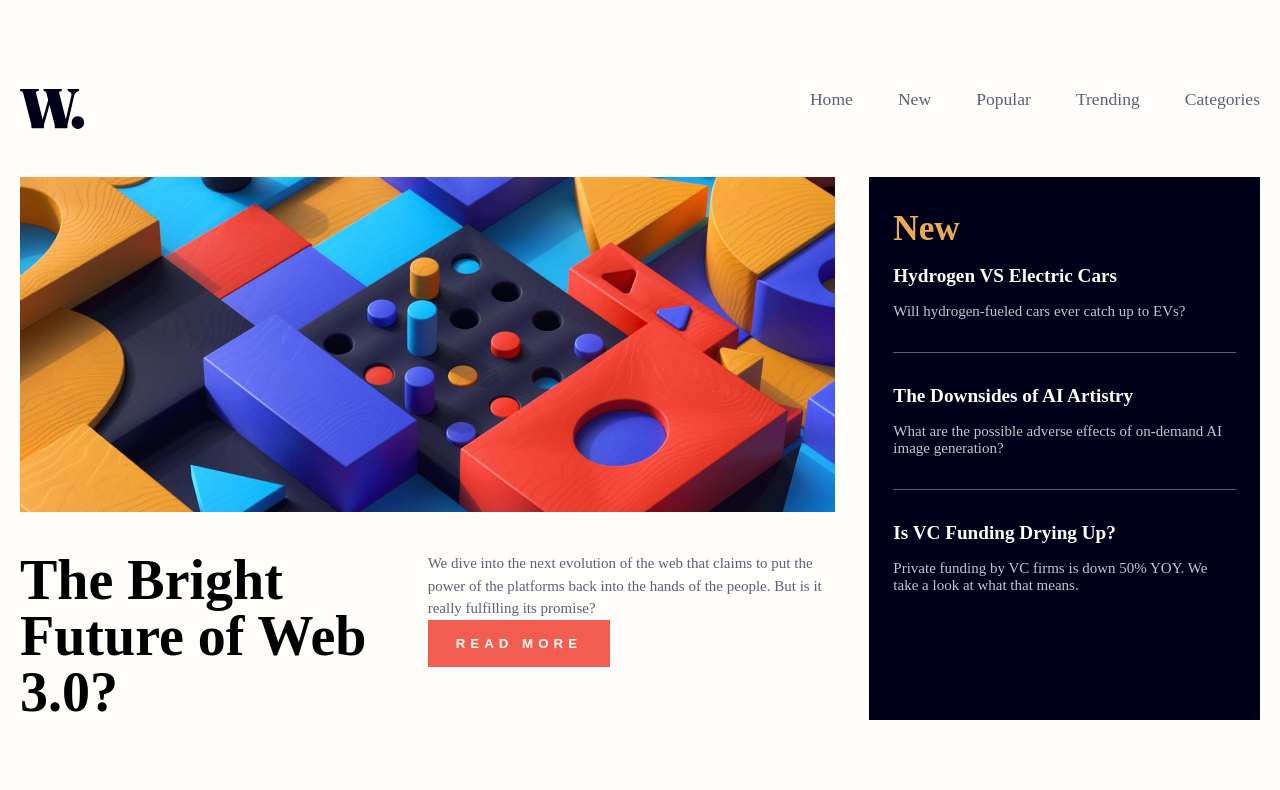
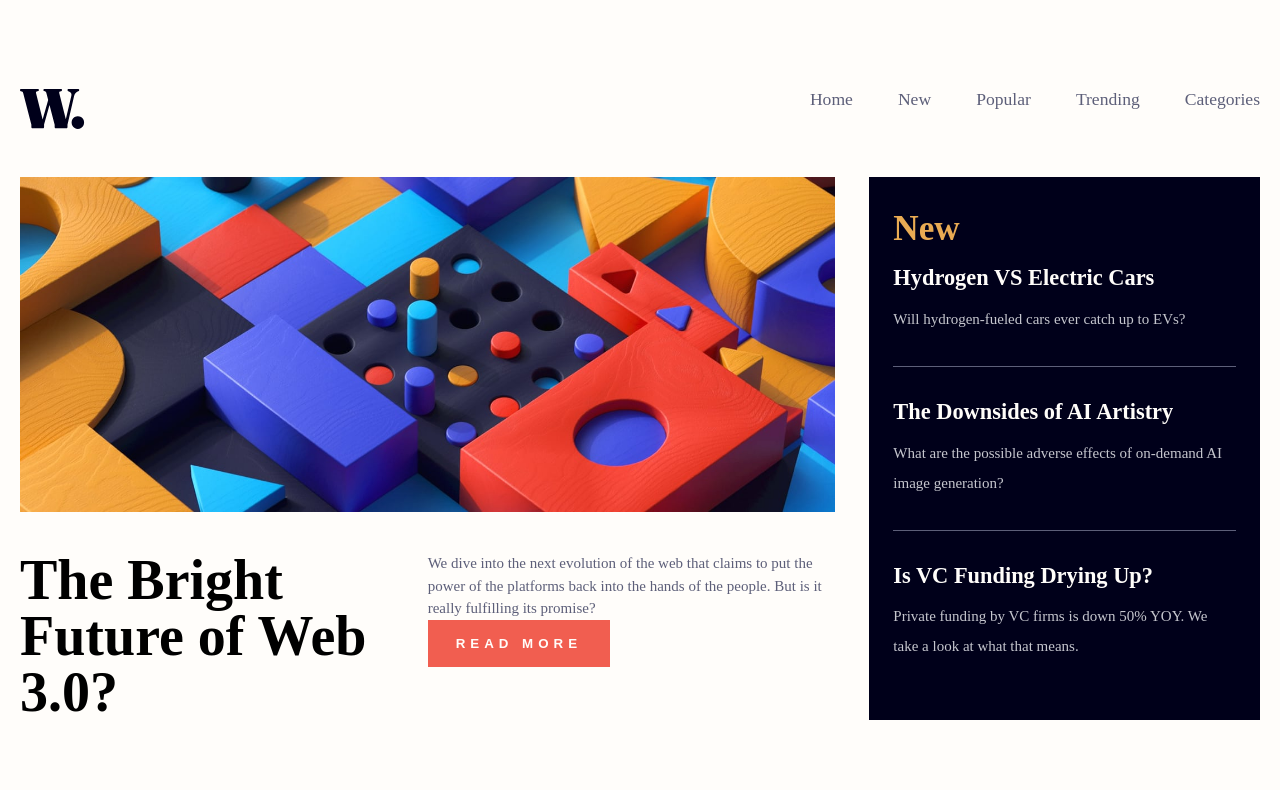
Before and after one commit to nurira/news-homepage, a React (Vite) app: page / in a window 1280 px wide. Shown: the top 790 px of the page. Built offline with nearby package versions, Linux system fonts and the light colour scheme.

Commit message:
create component for new articles section

```diff
--- a/src/App.jsx
+++ b/src/App.jsx
@@ -2,6 +2,7 @@ import styled from "styled-components/macro";
 
 import Navbar from "./NavBar";
 import MainArticle from "./MainArticle";
+import NewArticles from "./NewArticles";
 import Divider from "./Divider";
 
 const DATA = {
@@ -10,10 +11,26 @@ const DATA = {
     teaser: `We dive into the next evolution of the web that claims to put the power of the platforms back into the hands of the people. But is it really fulfilling its promise?`,
     src: "/images/image-web-3-desktop.jpg",
   },
+  newArticles: [
+    {
+      title: "Hydrogen VS Electric Cars",
+      teaser: "Will hydrogen-fueled cars ever catch up to EVs?",
+    },
+    {
+      title: "The Downsides of AI Artistry",
+      teaser:
+        "What are the possible adverse effects of on-demand AI image generation?",
+    },
+    {
+      title: "Is VC Funding Drying Up?",
+      teaser:
+        "Private funding by VC firms is down 50% YOY. We take a look at what that means.",
+    },
+  ],
 };
 
 export default function App() {
-  const { mainArticle } = DATA;
+  const { mainArticle, newArticles } = DATA;
   return (
     <Wrapper>
       <Header>
@@ -26,29 +43,7 @@ export default function App() {
         <MainArticleWrapper>
           <MainArticle {...mainArticle} />
         </MainArticleWrapper>
-        <NewArticlesWrapper>
-          <h2>New</h2>
-          <NewArticle>
-            <h3>Hydrogen VS Electric Cars</h3>
-            <p>Will hydrogen-fueled cars ever catch up to EVs?</p>
-          </NewArticle>
-          <Divider spacing={32} />
-          <NewArticle>
-            <h3>The Downsides of AI Artistry</h3>
-            <p>
-              What are the possible adverse effects of on-demand AI image
-              generation?
-            </p>
-          </NewArticle>
-          <Divider spacing={32} />
-          <NewArticle>
-            <h3>Is VC Funding Drying Up?</h3>
-            <p>
-              Private funding by VC firms is down 50% YOY. We take a look at
-              what that means.
-            </p>
-          </NewArticle>
-        </NewArticlesWrapper>
+        <NewArticles articles={newArticles} />
         <TopArticlesWrapper>
           <TopArticle>
             <img src="/images/image-retro-pcs.jpg" alt="" />
@@ -97,31 +92,6 @@ const MainArticleWrapper = styled.div`
   grid-area: main-article;
 `;
 
-const NewArticlesWrapper = styled.section`
-  h2 {
-    font-size: 2.2rem;
-    font-weight: var(--font-weight-bold);
-    color: var(--color-primary);
-    padding-block: 1rem;
-  }
-
-  color: var(--color-white);
-  background-color: var(--color-darkblue);
-  padding: 1rem 1.5rem;
-`;
-
-const NewArticle = styled.article`
-  h3 {
-    font-size: 1.2rem;
-    font-weight: var(--font-weight-bold);
-    margin-bottom: 1rem;
-  }
-
-  p {
-    color: var(--color-grayblue);
-  }
-`;
-
 const TopArticlesWrapper = styled.section`
   grid-area: top-stories;
   justify-content: space-between;
--- /dev/null
+++ b/src/NewArticles.jsx
@@ -0,0 +1,45 @@
+import styled from "styled-components/macro";
+import Divider from "./Divider";
+
+export default function NewArticles({ articles }) {
+  return (
+    <Wrapper>
+      <h2>New</h2>
+      {articles.map(({ title, teaser }, idx) => (
+        <>
+          <NewArticle>
+            <h3>{title}</h3>
+            <p>{teaser}</p>
+          </NewArticle>
+          {idx < articles.length - 1 && <Divider spacing={32} />}
+        </>
+      ))}
+    </Wrapper>
+  );
+}
+
+const Wrapper = styled.section`
+  h2 {
+    font-size: 2.2rem;
+    font-weight: var(--font-weight-bold);
+    color: var(--color-primary);
+    padding-block: 1rem;
+  }
+
+  color: var(--color-white);
+  background-color: var(--color-darkblue);
+  padding: 1rem 1.5rem;
+`;
+
+const NewArticle = styled.article`
+  h3 {
+    font-size: 1.4rem;
+    font-weight: var(--font-weight-bold);
+    margin-bottom: 0.8rem;
+  }
+
+  p {
+    color: var(--color-grayblue);
+    line-height: 2;
+  }
+`;
```
